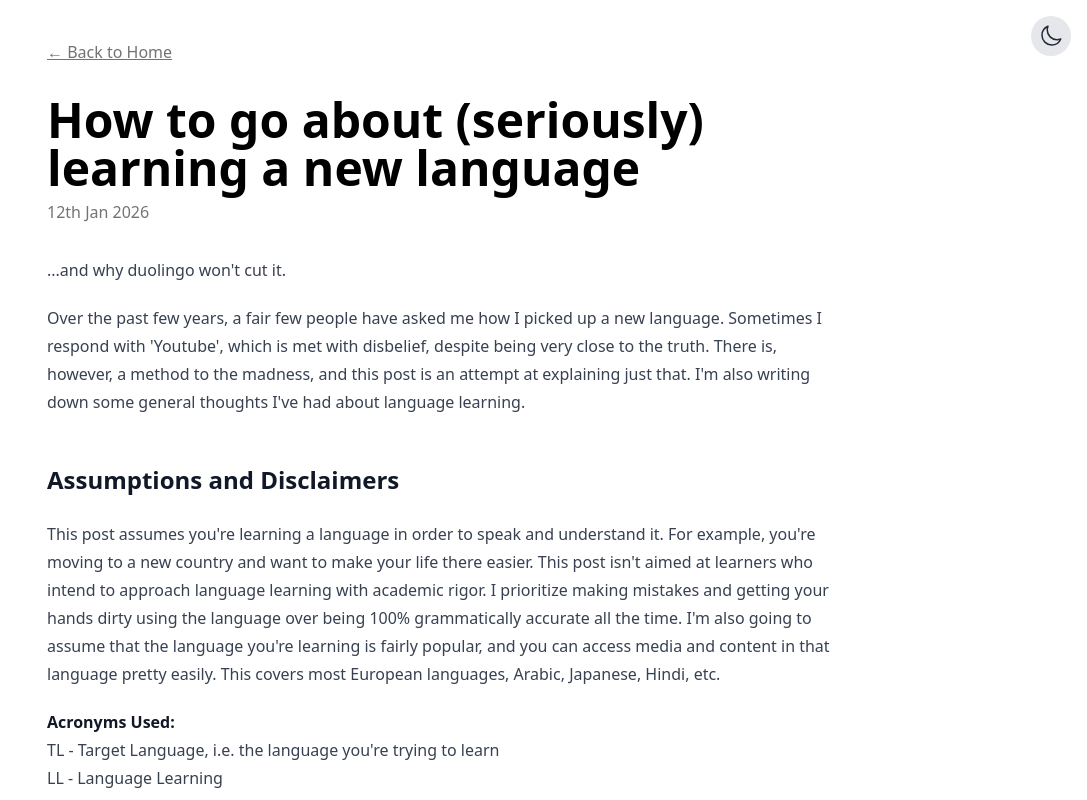
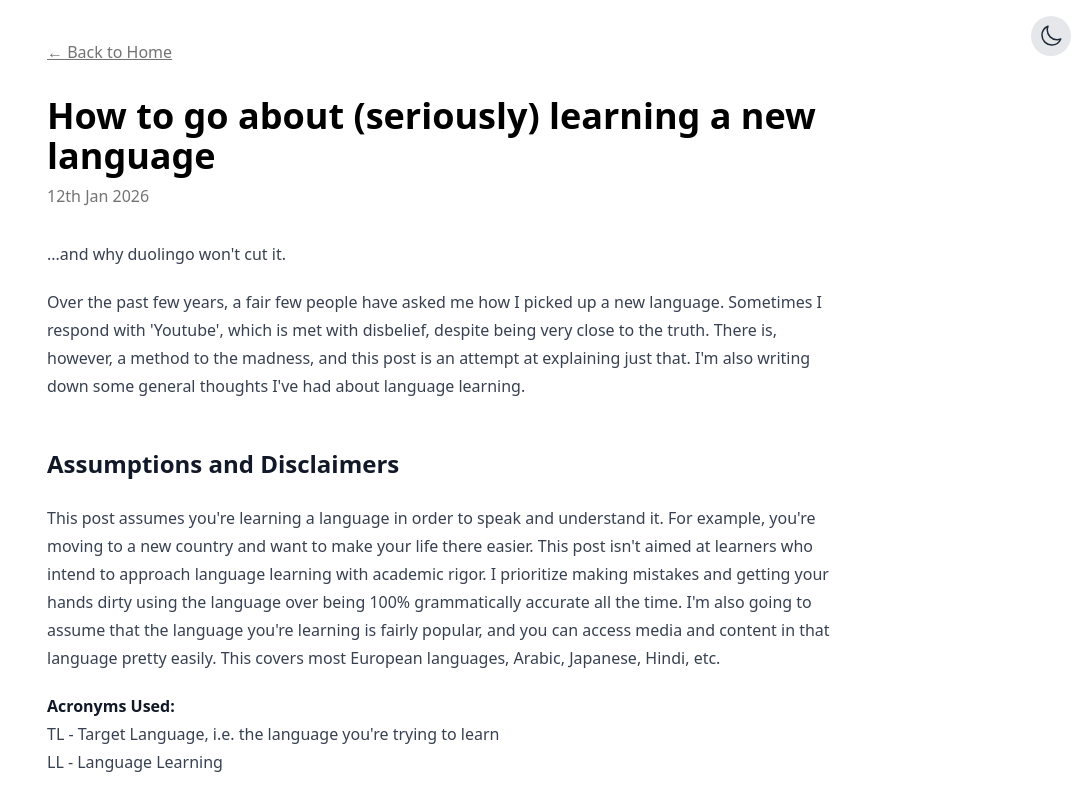
Before and after one commit to akhil-rasheed/website-home, an Eleventy site: page posts/learning-a-new-language.md in a window 1280 px wide. Shown: the top 800 px of the page, without its empty margins (193-1280 px from the left). Built offline with nearby package versions, Linux system fonts and the light colour scheme; Eleventy itself is replaced by a stand-in of ours; files that its build step writes are made by us from their sources.

Commit message:
fix: make post title slightly smaller

```diff
--- a/_layouts/post.njk
+++ b/_layouts/post.njk
@@ -5,7 +5,7 @@ layout: base.njk
 <div class="px-6 md:px-44 w-full max-w-6xl">
   <a href="/" class="text-neutral-500 dark:text-neutral-400 underline mb-8 block">&larr; Back to Home</a>
 
-  <h1 class="text-5xl font-bold mb-2">{{ title }}</h1>
+  <h1 class="text-4xl font-bold mb-2">{{ title }}</h1>
   <p class="text-neutral-500 dark:text-neutral-400 mb-8">{{ page.date | formatPostDate }}</p>
 
   <div class="prose dark:prose-invert max-w-none">
```
